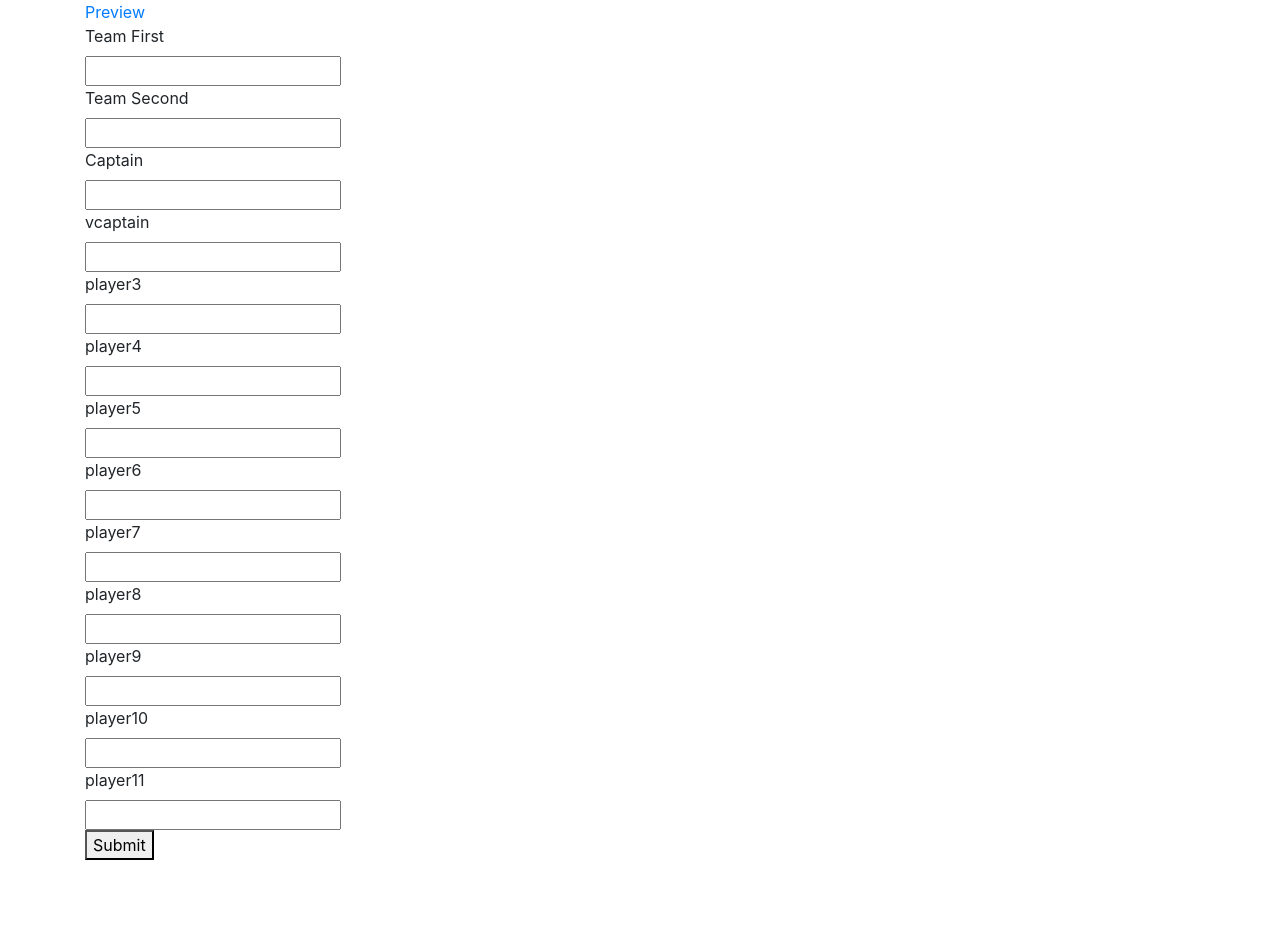
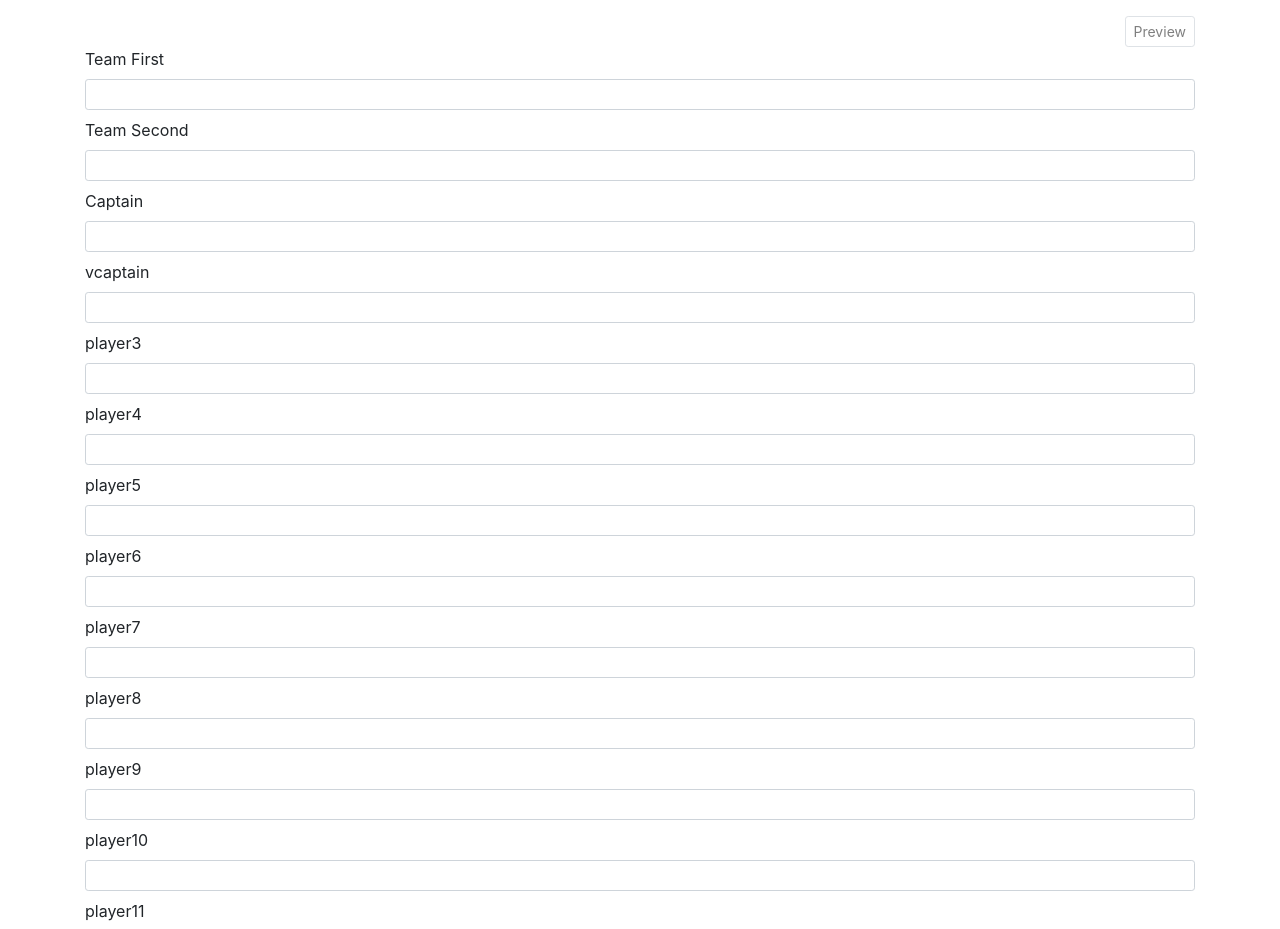
Before and after one commit to nitinchouhan1010/react-dream-11-team-generator, a React (Create React App) app: page / in a window 1280 px wide. Shown: the top 929 px of the page. Before the commit the page ends 876 px from the top, so only its background shows below. Built offline with nearby package versions, Linux system fonts and the light colour scheme.

Commit message:
3 files modified

```diff
--- a/src/TeamDetail.js
+++ b/src/TeamDetail.js
@@ -1,7 +1,7 @@
 import React, { useState } from "react";
 // import Team from "./team.json";
 import TeamForm from "./TeamForm.js";
-
+import { BrowserRouter as Router, Link } from "react-router-dom";
 const TeamDetail = () => {
   var Team = JSON.parse(localStorage.getItem("dataSource"));
 
@@ -9,6 +9,12 @@ const TeamDetail = () => {
   return (
     <div>
       <div className="container mt-4">
+        <Link
+          to="/"
+          className="btn-sm border mt-3 text-black-50 mb-3 d-inline-block"
+        >
+          Back to form
+        </Link>
         <div className="card text-center mb-4">
           <div className="card-body">Dynamic "Dream 11" team generater</div>
         </div>
@@ -29,7 +35,7 @@ const TeamDetail = () => {
             <h3>{Team.vcaptain}</h3>
           </div>
         </div>
-        <h4>Other Team Player will be</h4>
+        <h6>Other Team Player will be</h6>
         <ul className="list-inline">
           <li>{Team.player3}</li>
           <li>{Team.player4}</li>
--- a/src/TeamForm.js
+++ b/src/TeamForm.js
@@ -11,8 +11,13 @@ const TeamForm = () => {
     console.log(count);
   });
   return (
-    <div className="container">
-      <Link to="/TeamDetail">Preview</Link>
+    <div className="container pb-4">
+      <Link
+        to="/TeamDetail"
+        className="btn-sm border float-right mt-3 text-black-50"
+      >
+        Preview
+      </Link>
       <Formik
         initialValues={{
           TeamFirst: "",
@@ -29,25 +34,14 @@ const TeamForm = () => {
           player10: "",
           player11: ""
         }}
-        // validate={values => {
-        //   const errors = {};
-        //   if (!values.email) {
-        //     errors.email = "Required";
-        //   } else if (
-        //     !/^[A-Z0-9._%+-]+@[A-Z0-9.-]+\.[A-Z]{2,}$/i.test(values.email)
-        //   ) {
-        //     errors.email = "Invalid email address";
-        //   }
-        //   return errors;
-        // }}
         onSubmit={(values, { setSubmitting }) => {
           temp = values;
           localStorage.setItem("dataSource", JSON.stringify(values));
           console.log(temp.captain);
-          setTimeout(() => {
-            alert(JSON.stringify(values));
-            setSubmitting(false);
-          }, 400);
+          // setTimeout(() => {
+          //   alert(JSON.stringify(values));
+          //   setSubmitting(false);
+          // }, 400);
         }}
       >
         {({
@@ -65,6 +59,7 @@ const TeamForm = () => {
                 Team First
               </label>
               <input
+                className="form-control mb-2 form-control-sm"
                 type="text"
                 name="TeamFirst"
                 onChange={handleChange}
@@ -78,6 +73,7 @@ const TeamForm = () => {
                 Team Second
               </label>
               <input
+                className="form-control mb-2 form-control-sm"
                 type="text"
                 name="TeamSecond"
                 onChange={handleChange}
@@ -90,6 +86,7 @@ const TeamForm = () => {
                 Captain
               </label>
               <input
+                className="form-control mb-2 form-control-sm"
                 type="text"
                 name="captain"
                 onChange={handleChange}
@@ -103,6 +100,7 @@ const TeamForm = () => {
                 vcaptain
               </label>
               <input
+                className="form-control mb-2 form-control-sm"
                 type="text"
                 name="vcaptain"
                 onChange={handleChange}
@@ -116,6 +114,7 @@ const TeamForm = () => {
                 player3
               </label>
               <input
+                className="form-control mb-2 form-control-sm"
                 type="text"
                 name="player3"
                 onChange={handleChange}
@@ -129,6 +128,7 @@ const TeamForm = () => {
                 player4
               </label>
               <input
+                className="form-control mb-2 form-control-sm"
                 type="text"
                 name="player4"
                 onChange={handleChange}
@@ -142,6 +142,7 @@ const TeamForm = () => {
                 player5
               </label>
               <input
+                className="form-control mb-2 form-control-sm"
                 type="text"
                 name="player5"
                 onChange={handleChange}
@@ -155,6 +156,7 @@ const TeamForm = () => {
                 player6
               </label>
               <input
+                className="form-control mb-2 form-control-sm"
                 type="text"
                 name="player6"
                 onChange={handleChange}
@@ -168,6 +170,7 @@ const TeamForm = () => {
                 player7
               </label>
               <input
+                className="form-control mb-2 form-control-sm"
                 type="text"
                 name="player7"
                 onChange={handleChange}
@@ -181,6 +184,7 @@ const TeamForm = () => {
                 player8
               </label>
               <input
+                className="form-control mb-2 form-control-sm"
                 type="text"
                 name="player8"
                 onChange={handleChange}
@@ -194,6 +198,7 @@ const TeamForm = () => {
                 player9
               </label>
               <input
+                className="form-control mb-2 form-control-sm"
                 type="text"
                 name="player9"
                 onChange={handleChange}
@@ -207,6 +212,7 @@ const TeamForm = () => {
                 player10
               </label>
               <input
+                className="form-control mb-2 form-control-sm"
                 type="text"
                 name="player10"
                 onChange={handleChange}
@@ -220,6 +226,7 @@ const TeamForm = () => {
                 player11
               </label>
               <input
+                className="form-control mb-2 form-control-sm"
                 type="text"
                 name="player11"
                 onChange={handleChange}
@@ -227,7 +234,11 @@ const TeamForm = () => {
                 value={values.player11}
               />
             </div>
-            <button type="submit" disabled={isSubmitting}>
+            <button
+              type="submit"
+              disabled={isSubmitting}
+              className="btn btn-outline-dark btn-sm"
+            >
               Submit
             </button>
           </form>
--- a/src/style.css
+++ b/src/style.css
@@ -1,3 +1,5 @@
-h1, p {
+h1,
+p {
   font-family: Lato;
+  font-size: 14px;
 }
```
